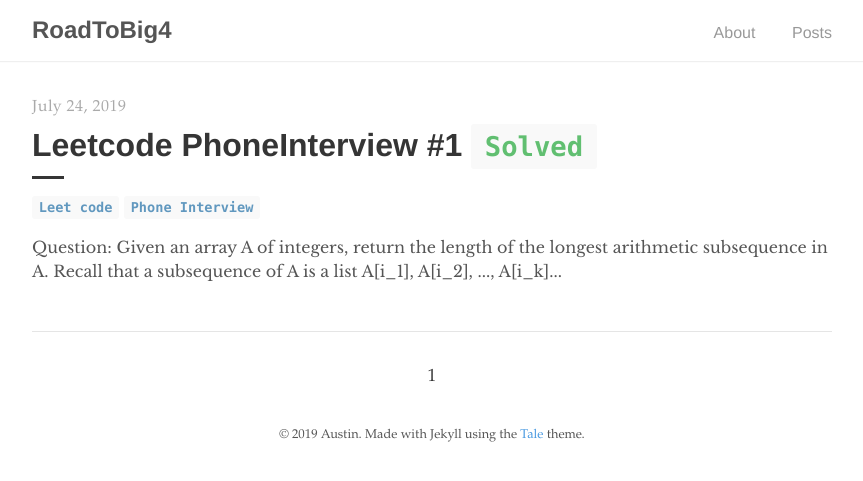
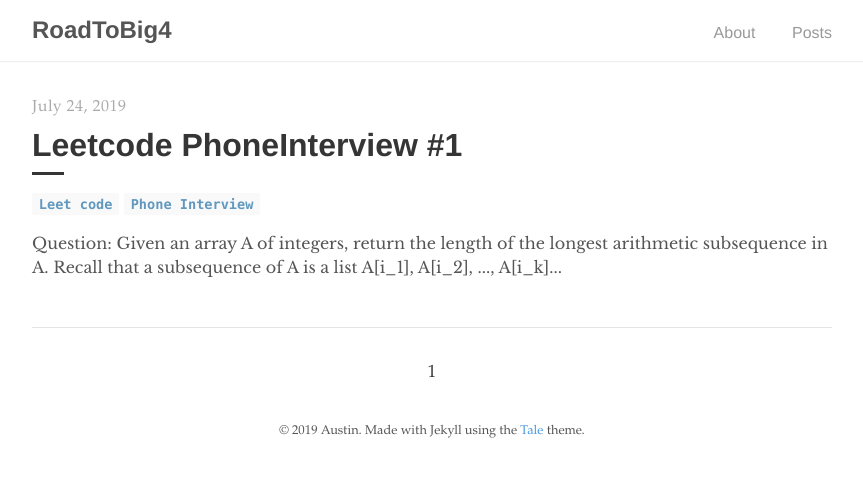
Before and after one commit to auspham/roadToBig4, a Jekyll site: the page built from index.html, in a window 1280 px wide. Shown: the top 481 px of the page, without its empty margins (208-1071 px from the left). Built offline with Jekyll 4.4.1, drawn with Linux system fonts in a browser that asks for light colours; the list of posts is cut into pages by our own code.

Commit message:
update template

```diff
--- a/_layouts/home.html
+++ b/_layouts/home.html
@@ -8,9 +8,9 @@ layout: default
       <div>
         <time datetime="{{ post.date }}" class="catalogue-time">{{ post.date | date: "%B %d, %Y" }}</time>
         <h1 class="catalogue-title">{{ post.title }}
-          {%if post.solved %}
+          {% if post.solved == 1 %}
             <code class="highlighter-rouge-solved"> Solved </code>
-          {% else %}
+          {% elseif post.solved == 0 %}
             <code class='highlighter-rouge'> Not Solved </code>
           {% endif %}
         </h1>
--- a/_layouts/post.html
+++ b/_layouts/post.html
@@ -17,9 +17,9 @@ layout: default
     {% endif %}
   </div>
 
-  <h1 class="post-title">{{ page.title }}  {% if page.solved %}
+  <h1 class="post-title">{{ page.title }}  {% if page.solved == 1%}
     <code class='highlighter-rouge-solved'>Solved</code>
-  {% else %}
+  {% elseif page.solved == 0 %}
     <code class='highlighter-rouge'>Not Solved</code>
   {% endif %}</h1>
   <div class="post-line"></div>
```
